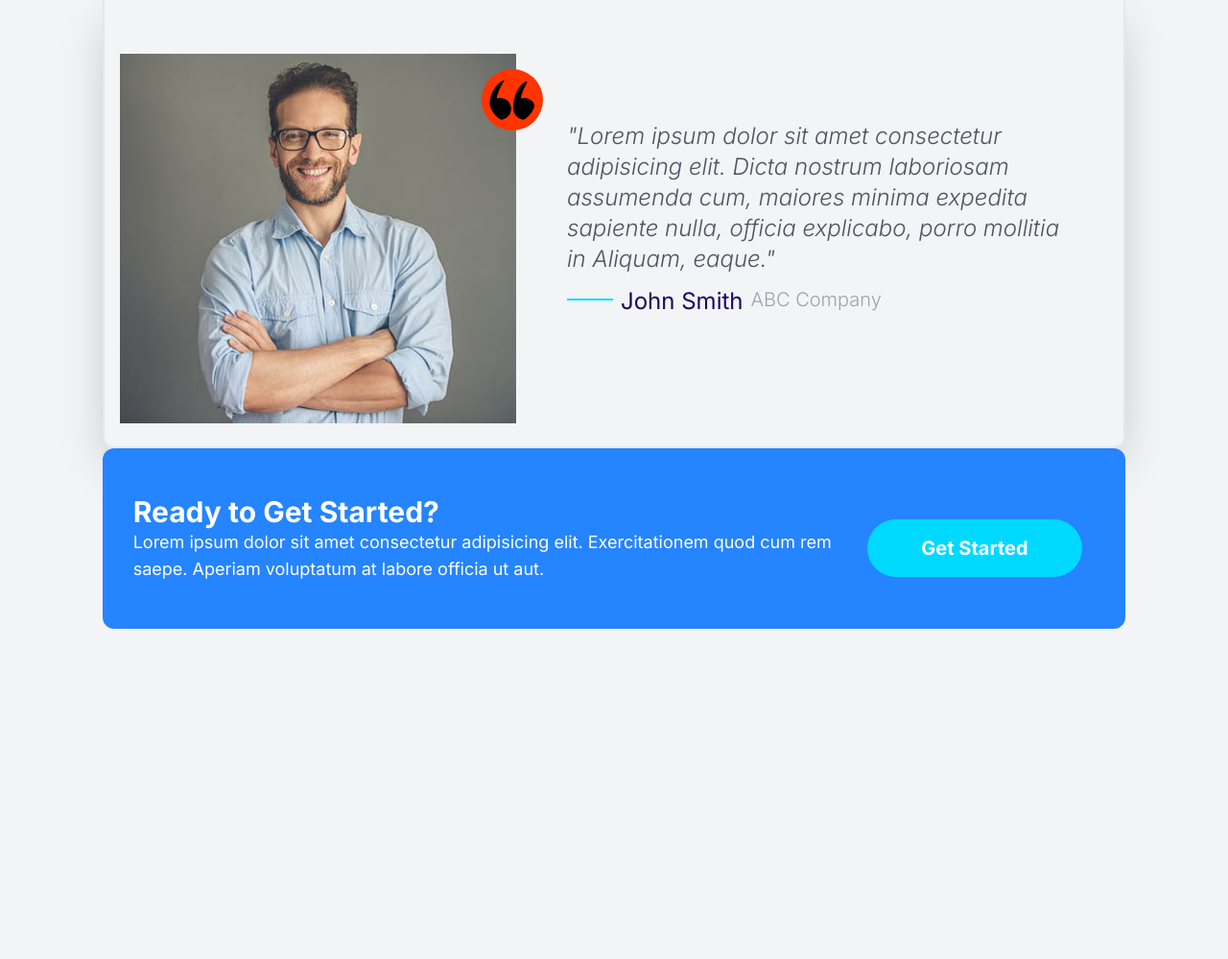
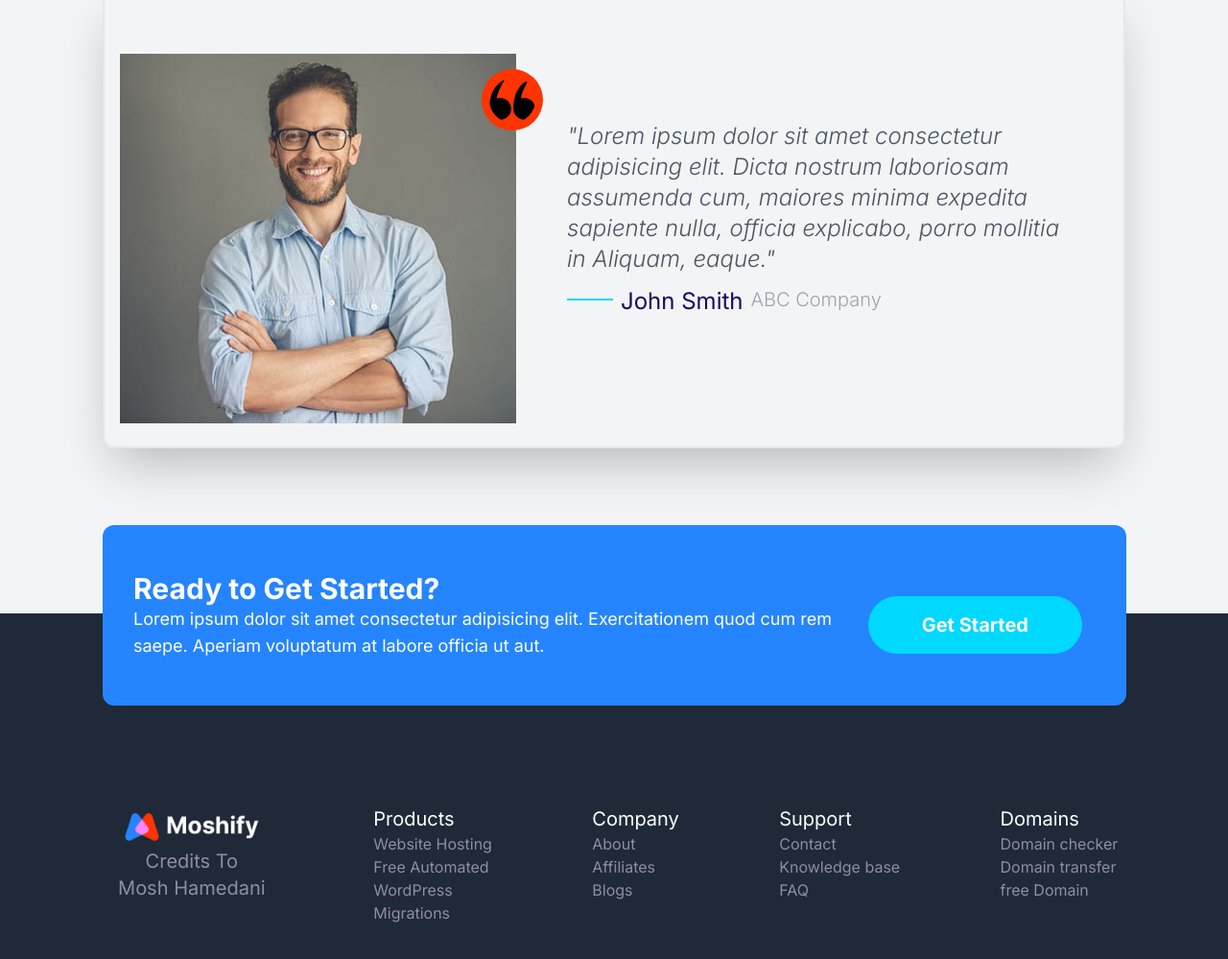
Before and after one commit to razasoneji/Moshified-Clone, a website built with Vite: page index.html in a window 1280 px wide. Shown: the part 5334-6333 px from the top of the page at 96% size. Before the commit the page ends 6117 px from the top, so only its background shows below. Built offline with nearby package versions, Linux system fonts and the light colour scheme.

Commit message:
Final prototype

```diff
--- a/index.html
+++ b/index.html
@@ -1357,7 +1357,7 @@
     <section class="relative mb-10 md:mb-32 w-full md:-mt-52 -mt-96">
       <!--centering division-->
       <div
-        class="w-10/12 relative mx-auto flex flex-col md:space-y-5 space-y-3 justify-evenly"
+        class="w-10/12 mb-20 relative mx-auto flex flex-col md:space-y-5 space-y-3 justify-evenly"
       >
         <div
           data-aos="fade-up"
@@ -1465,8 +1465,10 @@
       </div>
 
       <!-- lower section between the two one's-->
-      <div
-        class="w-full px-8 py-12 md:rounded-xl bg-skyBlue md:w-10/12 relative mx-auto flex flex-col md:flex-row md:space-y-5 space-y-3 justify-between"
+      <div data-aos="flip-up"
+      data-aos-delay="40"
+      data-aos-duration="1150"
+        class="w-full  md:-mb-56 -mb-12 z-20 px-8 py-12 md:rounded-xl bg-skyBlue md:w-10/12 relative mx-auto flex flex-col md:flex-row md:space-y-5 space-y-3 justify-between"
       >
         <!--left division-->
         <div class="w-full md:w-3/4">
@@ -1491,9 +1493,54 @@
       </div>
     </section>
 
-    <footer class="w-full bg-gray-800 relative">
+    <footer class="w-full z-0 pt-8 pb-6 md:pt-48 md:pb-20 bg-gray-800 relative">
       <!--Centered division -->
-      <div></div>
+      <div class=" md:w-10/12 space-y-8 md:space-y-0  mx-auto md:flex-row md:justify-between  flex-col flex   " >
+        <div class="p-2 text-center  text-grayLavender">
+          <img src="images/logo.png" class="h-11 w-auto mx-auto "  alt="moshify logo">
+          <p class="text-xl" >Credits To </p>
+          <p class="text-xl"> Mosh Hamedani</p>
+        </div>
+
+        <div class="p-2 md:text-start  text-center ">
+          <h3 class=" text-white text-xl ">Products</h3>
+          <ul class="text-grayLavender ">
+            <li>Website Hosting</li>
+            <li>Free Automated</li>
+            <li>WordPress</li>
+            <li>Migrations</li>
+
+          </ul>
+        </div>
+
+        <div class="p-2 text-center md:text-start ">
+          <h3 class=" text-white text-xl ">Company</h3>
+          <ul class="text-grayLavender ">
+            <li>About</li>
+            <li>Affiliates</li>
+            <li>Blogs</li>
+          </ul>
+        </div>
+
+        <div class="p-2  text-center md:text-start ">
+          <h3 class=" text-white text-xl ">Support</h3>
+          <ul class="text-grayLavender ">
+            <li>Contact</li>
+            <li>Knowledge base</li>
+            <li>FAQ</li>
+          </ul>
+        </div>
+
+        <div class="p-2 text-center md:text-start ">
+          <h3 class=" text-white text-xl ">Domains</h3>
+          <ul class="text-grayLavender ">
+            <li>Domain checker</li>
+            <li>Domain transfer</li>
+            <li>free Domain</li>
+          </ul>
+        </div>
+
+      </div>
     </footer>
 
     <script src="https://unpkg.com/aos@next/dist/aos.js"></script>
```
